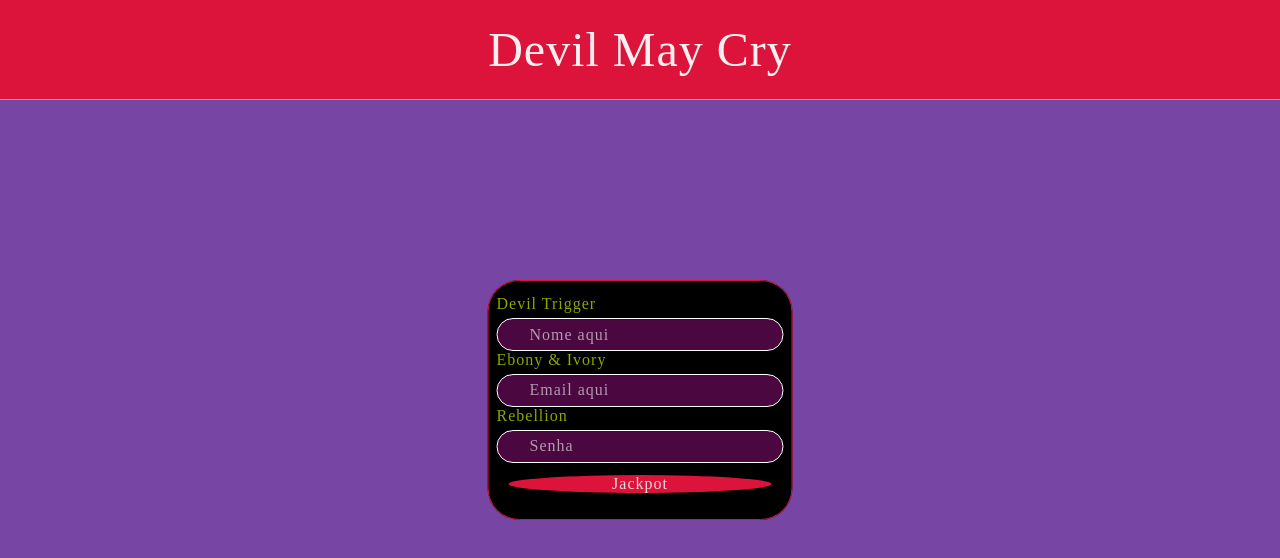
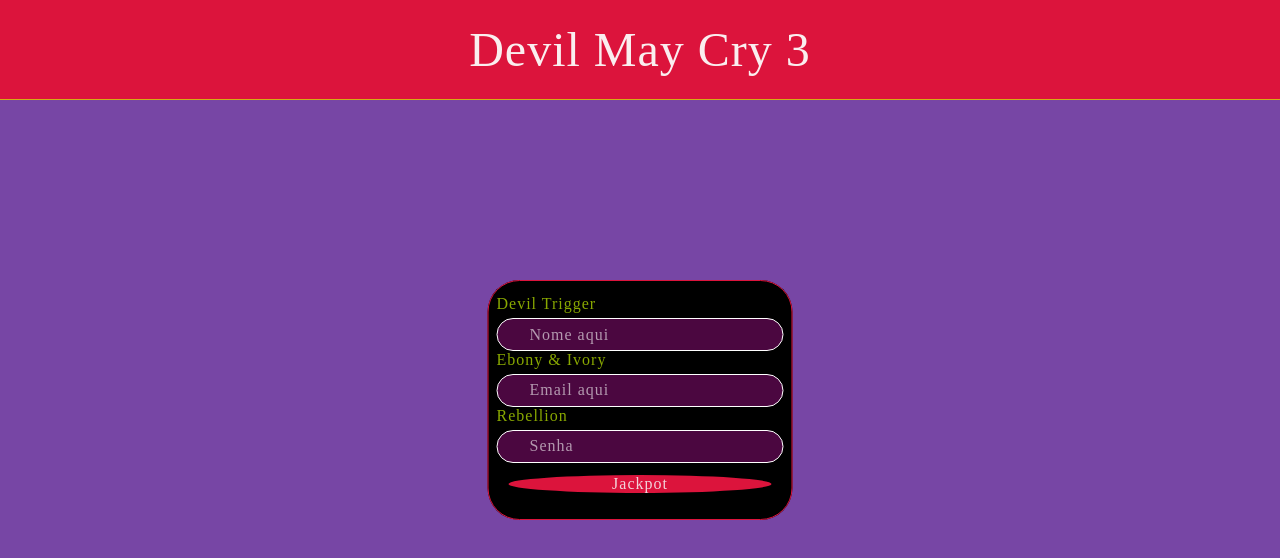
Before and after one commit to CassioDdA/Projeto-DMC, a plain HTML site: page index.html in a window 1280 px wide. Drawn offline with Linux system fonts and the light colour scheme.

Commit message:
mudei o h1 Devil May Cry para Devil May Cry 3

```diff
--- a/index.html
+++ b/index.html
@@ -19,7 +19,7 @@
 
 
     <header>
-        <h1>Devil May Cry</h1>
+        <h1>Devil May Cry 3</h1>
     </header>
 
 
```
